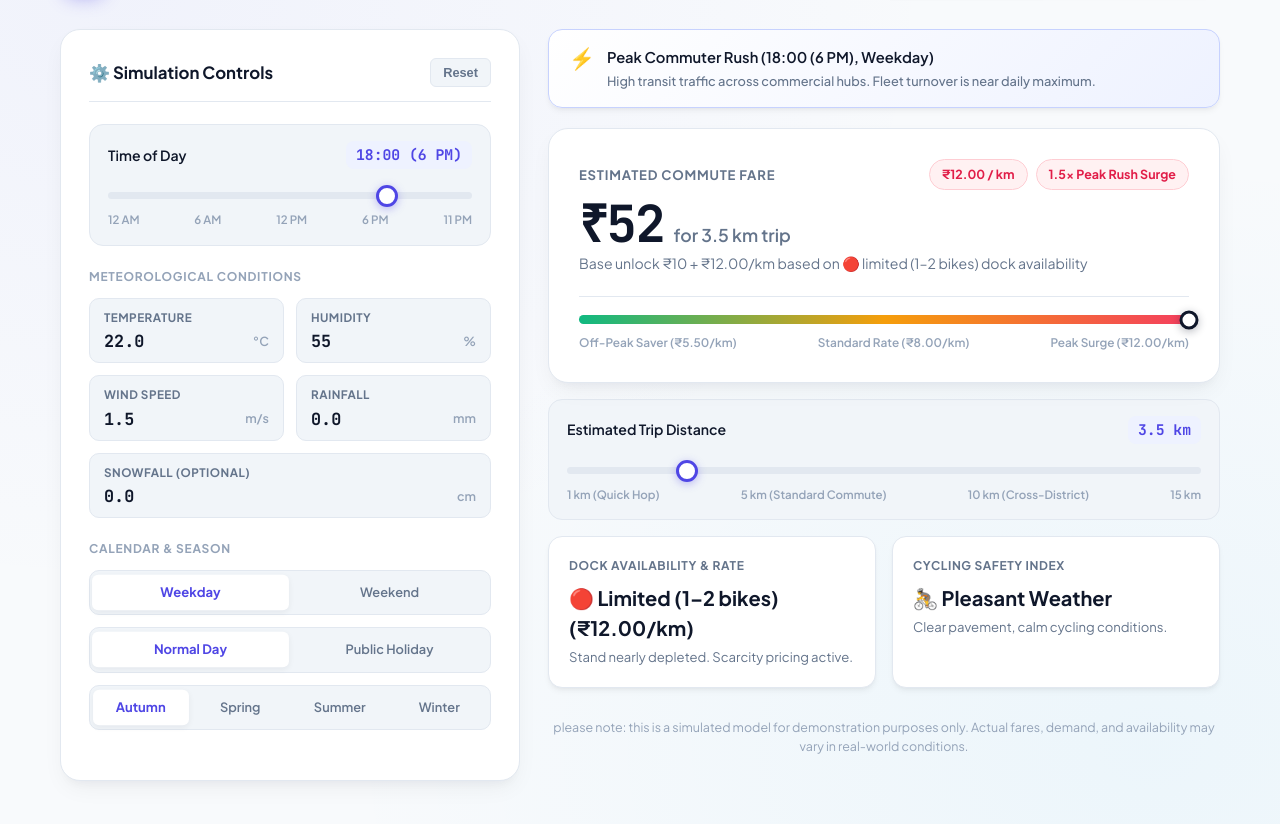
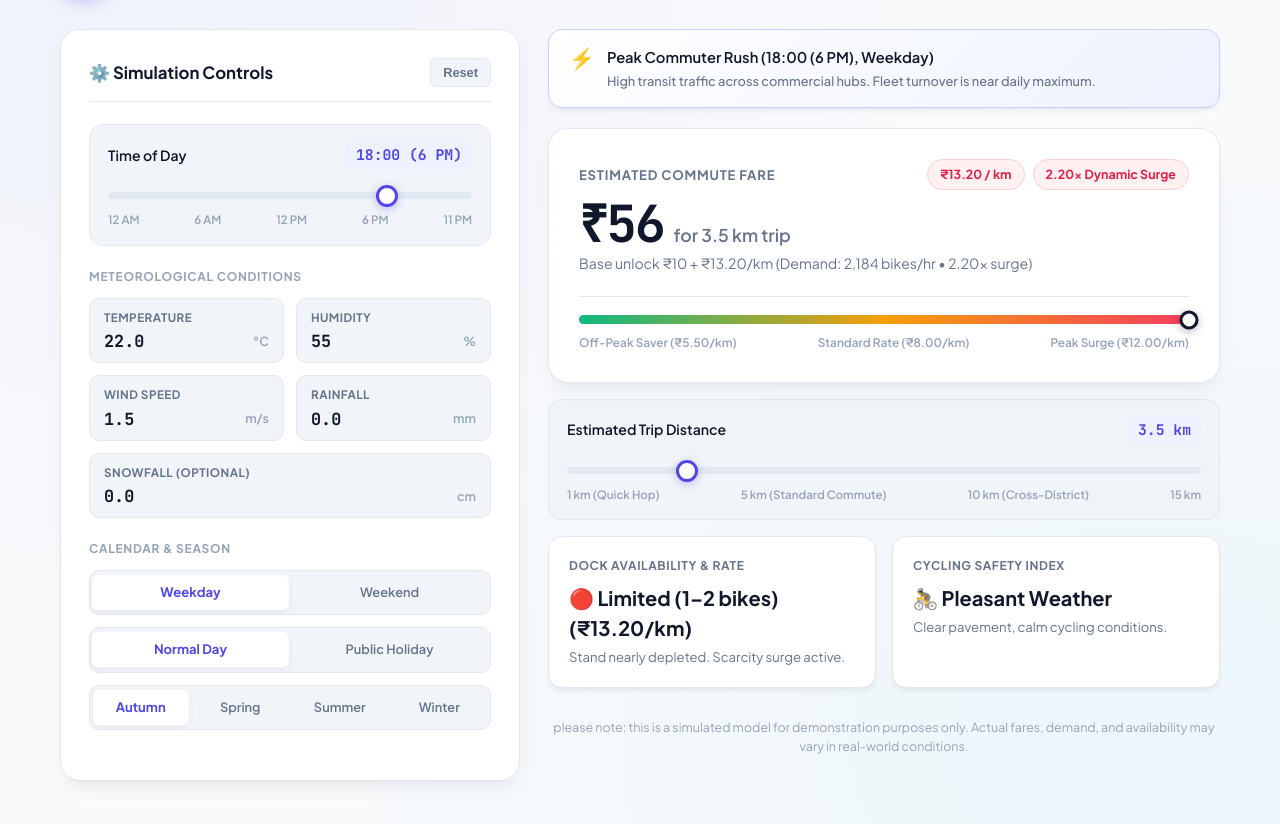
Before and after one commit to vmahammadakheel1401/seoul-bike-dashboard, a plain HTML site: page index.html in a window 1280 px wide. Shown: the part 94-918 px from the top of the page. Drawn offline with Linux system fonts and the light colour scheme.

Commit message:
Dynamic fare based on the demand

```diff
--- a/index.html
+++ b/index.html
@@ -1061,40 +1061,37 @@
                 document.getElementById('narrative-headline').innerText = narrativeHeadline;
                 document.getElementById('narrative-details').innerText = narrativeDetails;
 
-                // 2. Dynamic Price Per Km based on Bike Availability
+                // 2. Continuous Dynamic Pricing based on Predicted Demand
                 const BASE_UNLOCK_FEE = 10; // Fixed base unlock in ₹
-                let ratePerKm = 8.0;        // Dynamic rate in ₹/km
-                let surgeMultText = '1.0x Regular Rate';
+                const BASE_KM_RATE = 6.0;   // Base rate in ₹/km
+
+                // Continuous Surge Multiplier scales smoothly with demand (baseline demand ~700)
+                // Clamped between 0.80x (quiet off-peak) and 2.20x (extreme peak)
+                let surgeMultiplier = 0.85 + (demand / 700) * 0.45;
+                surgeMultiplier = Math.min(2.20, Math.max(0.80, surgeMultiplier));
+
+                // Dynamic Rate per km updates smoothly with every change in demand
+                const ratePerKm = parseFloat((BASE_KM_RATE * surgeMultiplier).toFixed(2));
+
                 let pillClass = 'status-pill emerald';
-                let ratePillClass = 'status-pill emerald';
                 let dockVal = '🟢 High';
                 let dockDesc = '8+ bikes ready at station';
 
-                if (demand >= 900) {
-                    // Low Bike Availability -> Scarcity Surge
-                    ratePerKm = 12.0;
+                if (surgeMultiplier >= 1.40) {
                     pillClass = 'status-pill rose';
-                    ratePillClass = 'status-pill rose';
-                    surgeMultText = '1.5x Peak Rush Surge';
                     dockVal = '🔴 Limited (1–2 bikes)';
-                    dockDesc = 'Stand nearly depleted. Scarcity pricing active.';
-                } else if (demand >= 450) {
-                    // Moderate Bike Availability -> Standard Rate
-                    ratePerKm = 8.0;
+                    dockDesc = 'Stand nearly depleted. Scarcity surge active.';
+                } else if (surgeMultiplier >= 1.05) {
                     pillClass = 'status-pill amber';
-                    ratePillClass = 'status-pill amber';
-                    surgeMultText = '1.2x Moderate Rate';
                     dockVal = '🟡 Moderate (3–5 bikes)';
                     dockDesc = 'Steady dock turnover. Balanced fleet.';
                 } else {
-                    // High Bike Availability -> Off-Peak Discount
-                    ratePerKm = 5.5;
                     pillClass = 'status-pill emerald';
-                    ratePillClass = 'status-pill emerald';
-                    surgeMultText = '0.9x Off-Peak Saver';
                     dockVal = '🟢 High (8+ bikes ready)';
-                    dockDesc = 'Abundant bikes. Saver discount applied.';
+                    dockDesc = 'Abundant bikes. Off-peak discount applied.';
                 }
+
+                const surgeMultText = `${surgeMultiplier.toFixed(2)}x Dynamic Surge`;
 
                 // Two-part tariff: Total = Base Unlock + (Distance * RatePerKm)
                 const targetFare = Math.round(BASE_UNLOCK_FEE + (distance * ratePerKm));
@@ -1103,11 +1100,11 @@
 
                 document.getElementById('rider-fare-unit').innerText = `for ${distance.toFixed(1)} km trip`;
                 document.getElementById('rider-fare-caption').innerText =
-                    `Base unlock ₹${BASE_UNLOCK_FEE} + ₹${ratePerKm.toFixed(2)}/km based on ${dockVal.toLowerCase()} dock availability`;
+                    `Base unlock ₹${BASE_UNLOCK_FEE} + ₹${ratePerKm.toFixed(2)}/km (Demand: ${demand.toLocaleString()} bikes/hr • ${surgeMultiplier.toFixed(2)}x surge)`;
 
                 const riderRatePill = document.getElementById('rider-rate-pill');
                 if (riderRatePill) {
-                    riderRatePill.className = ratePillClass;
+                    riderRatePill.className = pillClass;
                     riderRatePill.innerText = `₹${ratePerKm.toFixed(2)} / km`;
                 }
 
```
